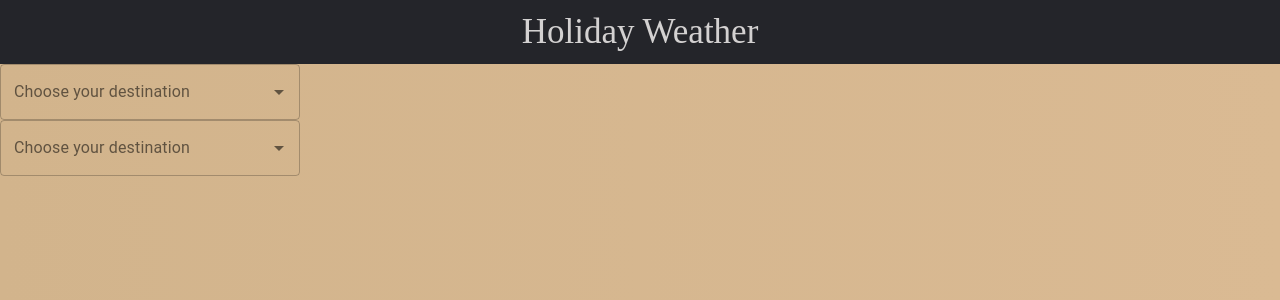
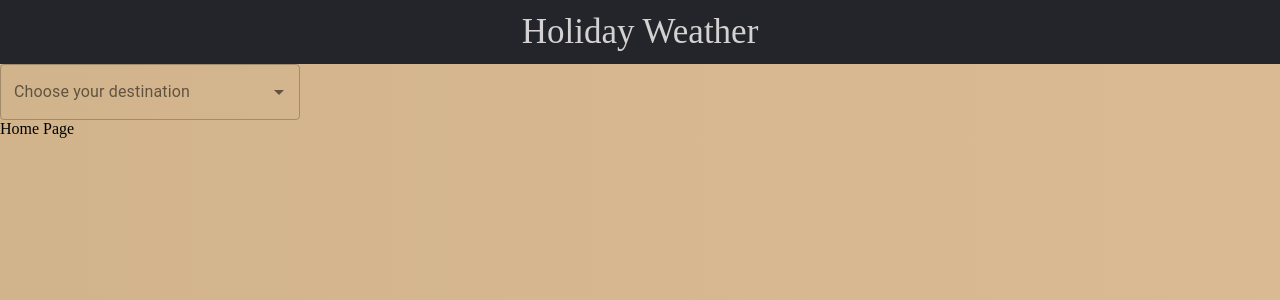
Before and after one commit to Bromaniuk/holiday-weather-project, a React (Create React App) app in the folder client/: page / in a window 1280 px wide. Shown: the top 300 px of the page. Built offline with nearby package versions, Linux system fonts and the light colour scheme; a web font is replaced by a local one.

Commit message:
Create basic home page structure, unfinished

```diff
--- a/client/src/components/pages/Home.js
+++ b/client/src/components/pages/Home.js
@@ -1,11 +1,10 @@
 import React from 'react';
 import '../../App.css';
-import Search from '../Search';
 
 function Home() {
     return (
         <div className='home-wrapper'>
-            <Search />
+            <span>Home Page</span>
         </div>
     )
 };
```
